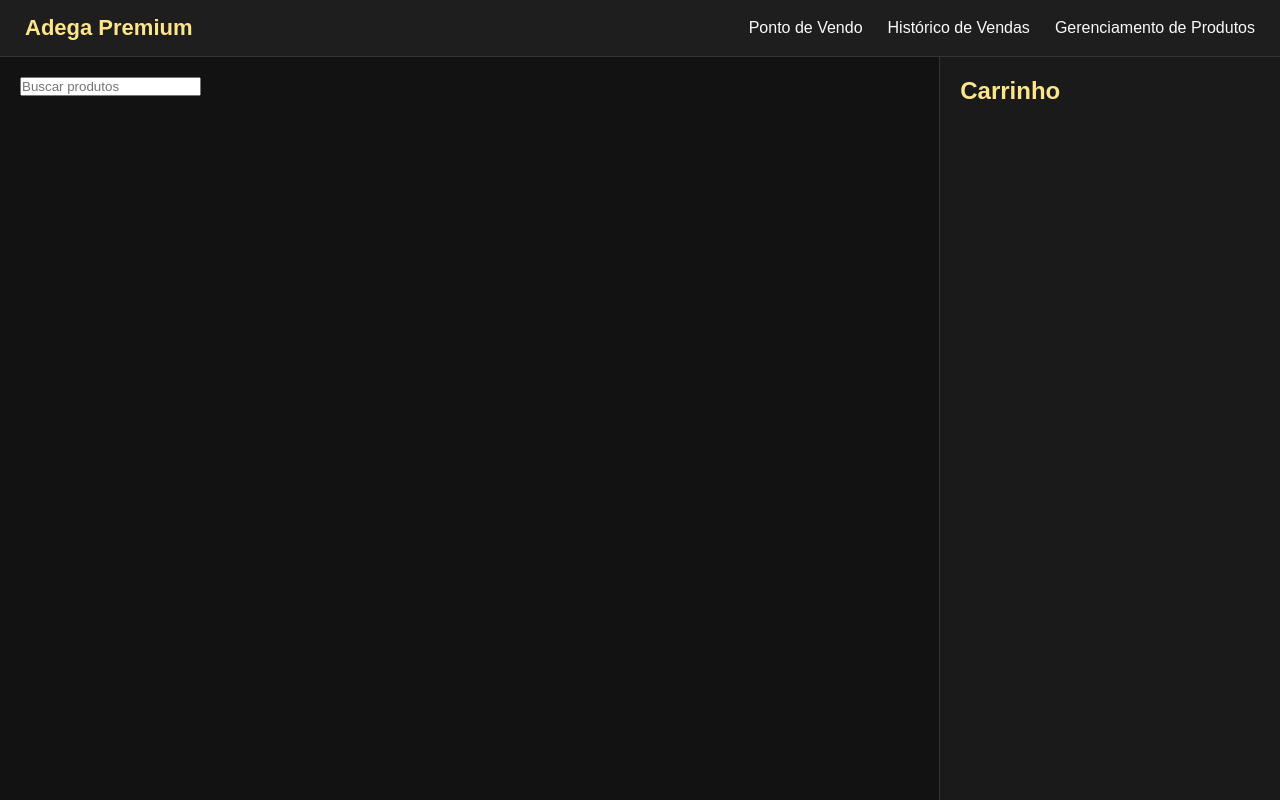
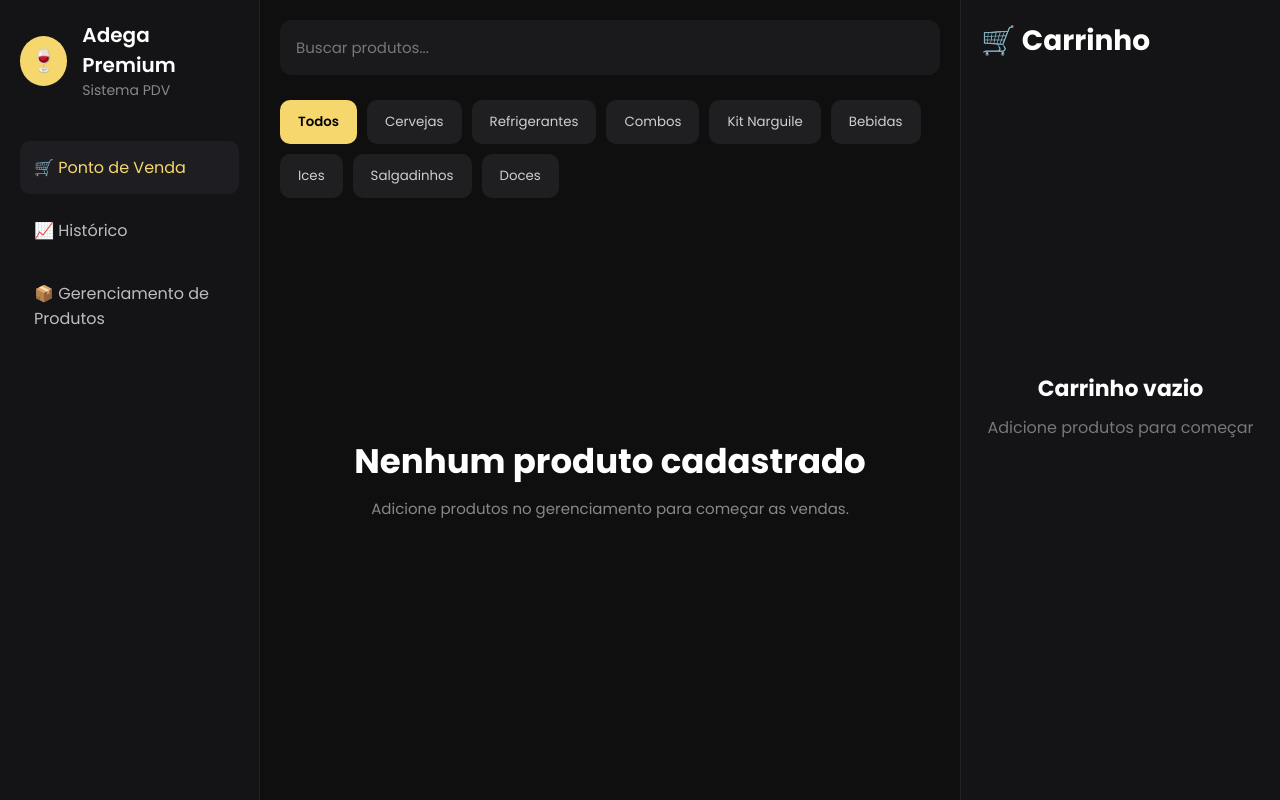
Before and after one commit to ysantoswxx/Projeto-da-Adega, a Python web app: template templates/tela_inicial.html in a window 1280 px wide. Run offline with Jinja, Linux system fonts and the light colour scheme; the template is opened without the code that fills it, so the values that code supplies are empty.

Commit message:
Refatorar tela inicial do sistema de ponto de venda: atualizar estrutura HTML e estilos CSS

```diff
--- a/templates/tela_inicial.css
+++ b/templates/tela_inicial.css
@@ -1,146 +1,204 @@
-* {
+*{
     margin: 0;
     padding: 0;
     box-sizing: border-box;
-    font-family: Arial, sans-serif;
+    font-family: 'Poppins', sans-serif;
 }
 
-body {
-    background: #121212;
-    color: #F9FAFB;
+body{
+    background-color: #0f0f10;
+    color: white;
+    overflow: hidden;
 }
 
-.container {
+/* CONTAINER */
+
+.container{
     display: flex;
-    flex-direction: column;
     height: 100vh;
 }
 
-.topbar {
-    display: flex;
-    justify-content: space-between;
-    align-items: center;
-    padding: 15px 25px;
-    background: #1E1E1E;
-    border-bottom: 1px solid #333;
+/* SIDEBAR */
+
+.sidebar{
+    width: 260px;
+    background: #141416;
+    border-right: 1px solid #222;
+    padding: 20px;
 }
 
-.logo {
+.logo{
+    display: flex;
+    align-items: center;
+    gap: 15px;
+    margin-bottom: 40px;
+}
+
+.icon{
+    width: 50px;
+    height: 50px;
+    border-radius: 50%;
+    background: #f5d76e;
+    color: black;
+
+    display: flex;
+    align-items: center;
+    justify-content: center;
+
     font-size: 22px;
     font-weight: bold;
-    color: #FDE68A;
 }
 
-.menu {
-    display: flex;
-    gap: 25px;
+.logo h2{
+    font-size: 20px;
+    font-weight: 600;
 }
 
-.menu a {
-    color: #F9FAFB;
+.logo p{
+    font-size: 14px;
+    color: #888;
+}
+
+/* MENU */
+
+nav{
+    display: flex;
+    flex-direction: column;
+    gap: 10px;
+}
+
+nav a{
     text-decoration: none;
+    color: #bdbdbd;
+    padding: 14px;
+    border-radius: 10px;
     transition: 0.3s;
 }
 
-.menu a:hover {
-    color: #FDE68A;
+nav a:hover{
+    background: #1e1e22;
+    color: #f5d76e;
 }
 
-.main-content {
-    display: flex;
-    flex: 1;
+nav .active{
+    background: #1e1e22;
+    color: #f5d76e;
 }
 
-.products-section {
-    flex: 3;
+/* MAIN */
+
+.main{
+    flex: 1;
     padding: 20px;
 }
 
-.search-box input {
+/* BUSCA */
+
+.top input{
     width: 100%;
-    padding: 14px;
+    padding: 16px;
     border: none;
     border-radius: 12px;
-    background: #1E1E1E;
+
+    background: #1a1a1d;
     color: white;
-    margin-bottom: 20px;
+    font-size: 15px;
+
+    outline: none;
 }
 
-.categories {
+.top input::placeholder{
+    color: #777;
+}
+
+/* CATEGORIAS */
+
+.categorias{
     display: flex;
     gap: 10px;
     flex-wrap: wrap;
-    margin-bottom: 20px;
+
+    margin-top: 25px;
 }
 
-.category-btn {
-    background: #1E1E1E;
-    color: #F9FAFB;
+.categorias button{
     border: none;
-    padding: 10px 18px;
+    padding: 12px 18px;
     border-radius: 10px;
+
+    background: #1f1f22;
+    color: #cfcfcf;
+
     cursor: pointer;
     transition: 0.3s;
 }
 
-.category-btn:hover,
-.category-btn.active {
-    background: #FDE68A;
-    color: #121212;
+.categorias button:hover{
+    background: #2a2a2e;
 }
 
-.products-grid {
-    display: grid;
-    grid-template-columns: repeat(4, 1fr);
-    gap: 18px;
+.categorias .ativo{
+    background: #f5d76e;
+    color: black;
+    font-weight: 600;
 }
 
-.product-card {
-    background: #1E1E1E;
-    padding: 18px;
-    border-radius: 16px;
-    border: 1px solid #2A2A2A;
-    transition: 0.3s;
+/* SEM PRODUTOS */
+
+.sem-produtos{
+    height: 70vh;
+
+    display: flex;
+    align-items: center;
+    justify-content: center;
+    flex-direction: column;
+
+    text-align: center;
 }
 
-.product-card:hover {
-    transform: translateY(-4px);
-}
-
-.product-card h3 {
-    margin-bottom: 8px;
-}
-
-.product-card p {
-    color: #BDBDBD;
-    font-size: 14px;
-    margin-bottom: 8px;
-}
-
-.price {
-    color: #FDE68A;
-    font-weight: bold;
-    font-size: 20px;
-}
-
-.stock-low {
-    display: inline-block;
-    background: #FEF3C7;
-    color: #121212;
-    padding: 5px 10px;
-    border-radius: 8px;
-    font-size: 12px;
+.sem-produtos h1{
+    font-size: 34px;
     margin-bottom: 10px;
 }
 
-.cart {
-    flex: 1;
-    background: #1A1A1A;
-    border-left: 1px solid #333;
+.sem-produtos p{
+    color: #888;
+    font-size: 15px;
+}
+
+/* CARRINHO */
+
+.cart{
+    width: 320px;
+    background: #141416;
+
+    border-left: 1px solid #222;
     padding: 20px;
 }
 
-.cart h2 {
-    color: #FDE68A;
-    margin-bottom: 20px;
+.cart h2{
+    font-size: 28px;
+    margin-bottom: 40px;
 }
+
+/* CARRINHO VAZIO */
+
+.empty{
+    height: 80%;
+
+    display: flex;
+    justify-content: center;
+    align-items: center;
+    flex-direction: column;
+
+    text-align: center;
+}
+
+.empty h3{
+    font-size: 22px;
+    margin-bottom: 10px;
+}
+
+.empty p{
+    color: #777;
+}
--- a/templates/tela_inicial.html
+++ b/templates/tela_inicial.html
@@ -3,30 +3,81 @@
 <head>
   <meta charset="UTF-8">
   <meta name="viewport" content="width=device-width, initial-scale=1.0">
-    <title>PDV Adega</title>
+  <title>Adega Premium</title>
+
   <link rel="stylesheet" href="tela_inicial.css">
+
+  <link rel="preconnect" href="https://fonts.googleapis.com">
+  <link href="https://fonts.googleapis.com/css2?family=Poppins:wght@300;400;500;600;700&display=swap" rel="stylesheet">
 </head>
+
 <body>
+
   <div class="container">
-        <header class="topbar">
-            <div class="logo"> Adega Premium </div>
-            <nav class="menu">
-                <a href="#">Ponto de Vendo</a>
-                <a href="#">Histórico de Vendas</a>
-                <a href="#">Gerenciamento de Produtos</a>
+
+    <!-- MENU -->
+    <aside class="sidebar">
+
+      <div class="logo">
+        <div class="icon">🍷</div>
+
+        <div>
+          <h2>Adega Premium</h2>
+          <p>Sistema PDV</p>
+        </div>
+      </div>
+
+      <nav>
+        <a href="#" class="active">🛒 Ponto de Venda</a>
+        <a href="#">📈 Histórico</a>
+        <a href="#">📦 Gerenciamento de Produtos</a>
       </nav>
-        </header>
 
-        <main class="main-content">
-            <section class="products-section">
-                <input type="text" placeholder="Buscar produtos">
-                <div class="categories"></div>
-                <div class="products-grid"></div>
-            </section>
+    </aside>
+
+    <!-- CONTEÚDO -->
+    <main class="main">
+
+      <div class="top">
+        <input type="text" placeholder="Buscar produtos...">
+      </div>
+
+      <div class="categorias">
+        <button class="ativo">Todos</button>
+        <button>Cervejas</button>
+        <button>Refrigerantes</button>
+        <button>Combos</button>
+        <button>Kit Narguile</button>
+        <button>Bebidas</button>
+        <button>Ices</button>
+        <button>Salgadinhos</button>
+        <button>Doces</button>
+      </div>
+
+      <!-- ÁREA VAZIA -->
+      <div class="sem-produtos">
+
+        <h1>Nenhum produto cadastrado</h1>
+
+        <p>
+          Adicione produtos no gerenciamento para começar as vendas.
+        </p>
+
+      </div>
+
+    </main>
+
+    <!-- CARRINHO -->
     <aside class="cart">
-                <h2>Carrinho</h2>
+
+      <h2>🛒 Carrinho</h2>
+
+      <div class="empty">
+        <h3>Carrinho vazio</h3>
+        <p>Adicione produtos para começar</p>
+      </div>
+
     </aside>
-        </main>
 
   </div>
 
```
Also changed, not shown: app/main.py (deleted, +0 -13 lines). Lines whose indentation alone changed are shown as unchanged.
